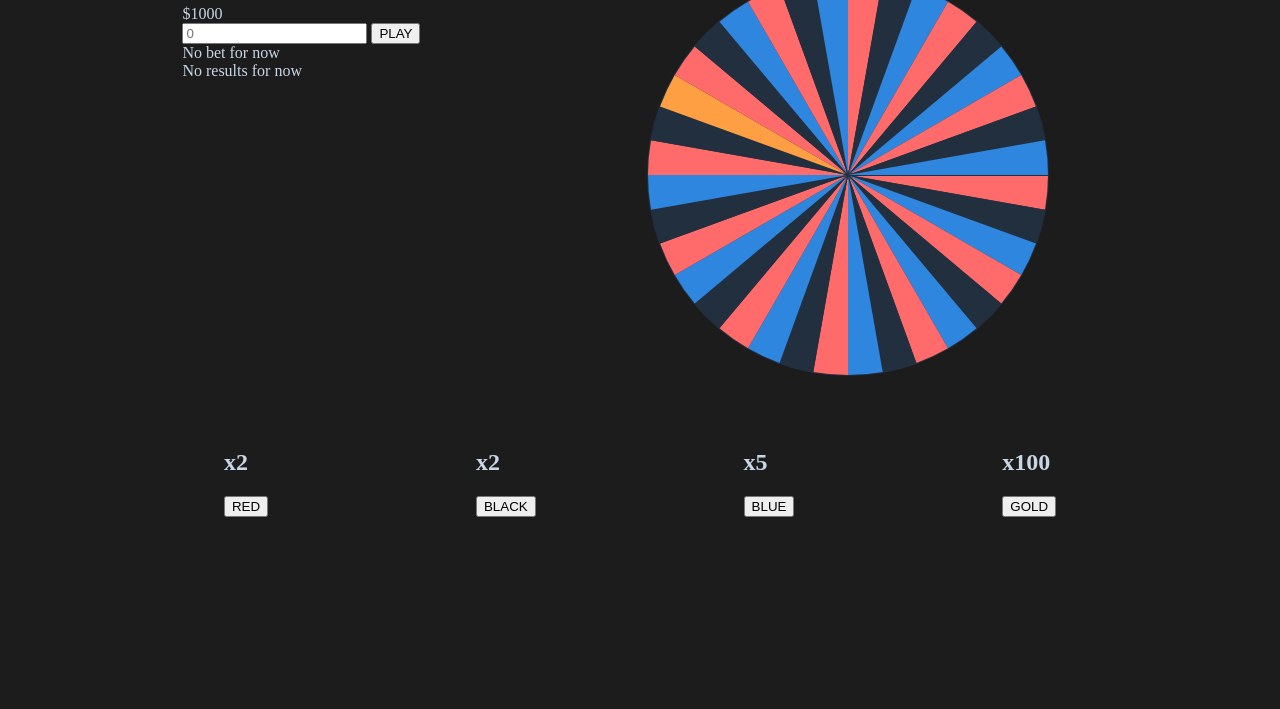
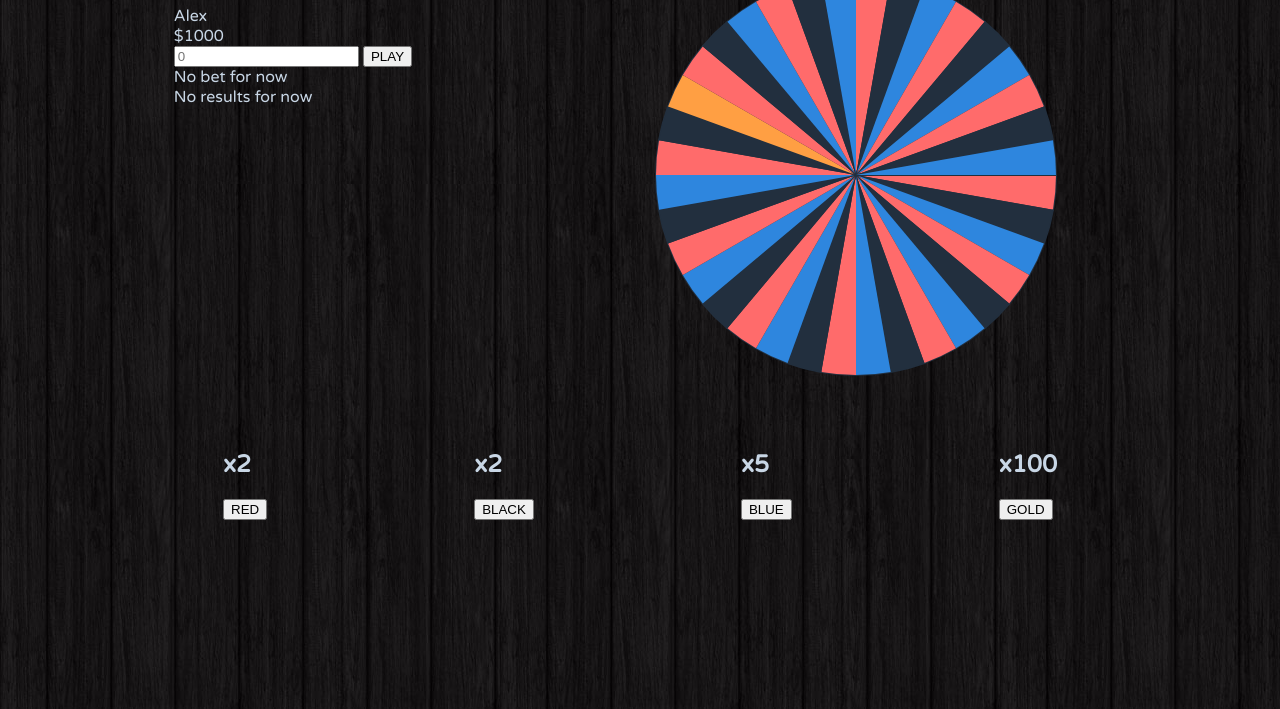
Before and after one commit to axellerose/project-roulette, a plain HTML site: page index.html in a window 1280 px wide. Shown: the part 91-800 px from the top of the page. Drawn offline with Linux system fonts and the light colour scheme.

Commit message:
bg, show user, show balance

```diff
--- a/canvas.js
+++ b/canvas.js
@@ -21,11 +21,16 @@ var colors = [
     "#ff6b6b", "#222f3e", "#2e86de",
     "#ff6b6b", "#222f3e", "#2e86de",
 ];
+// Set up new player
+let player = new Player("Alex", 1000);
+let playerName = document.querySelector(".playerName");
+playerName.innerHTML = player.name; //show name
+let playerBalance = document.querySelector(".balance span");
+playerBalance.innerHTML = player.balance; //show balance
 
-let player = new Player("alex", 10000);
 
-var startAngle = 0;
-var arc = Math.PI / 18;
+let startAngle = 0;
+let arc = Math.PI / 18;
 
 function drawRouletteWheel() {
     const ctx = canvas.getContext("2d");
@@ -104,7 +109,7 @@ function showResult(index){
         result.innerHTML = "Winner sector is: RED";
     } else if (colors[index] == "#2e86de") {
         result.innerHTML = "Winner sector is: BLUE";
-    } else if (colors[index] == "gold") {
+    } else if (colors[index] == "#ff9f43") {
         result.innerHTML = "Winner sector is: GOLD";
     }
 }
--- a/game.js
+++ b/game.js
@@ -1,9 +1,10 @@
 class Player {
     constructor (name, balance) {
         this.name = name;
-        this.balance = document.querySelectorAll(".balance span").innerHTML;
+        this.balance = balance;
         this.betMade = 0;
         this.colorPressed = 'no color pressed';
+
     }
     onColorClick(color) {
         let blue = "#2e86de";
@@ -19,7 +20,7 @@ class Player {
         } else if (color == "#222f3e"){
             betStatus.innerHTML = `Your bet is BLACK`;
         } else if (color == "#ff9f43"){
-            betStatus.innerHTML = `Your bet is BLUE`;
+            betStatus.innerHTML = `Your bet is GOLD`;
         }
     }
 }
--- a/index.html
+++ b/index.html
@@ -5,14 +5,19 @@
     <meta name="viewport" content="width=device-width, initial-scale=1.0">
     <title>Roulette of Colors</title>
     <link rel="stylesheet" href="style.css">
+    <link href="https://fonts.googleapis.com/css2?family=Varela+Round&display=swap" rel="stylesheet">
 </head>
 <body>
     <div class="main">
         <div class="leftSide column-vertical">
             <h1>Roulette of Colors</h1>
-            <div class="balance">$<span>1000</span></div>
+            <div class="playerName">player</div>
+            <div class="balance">$<span id="cash">1000</span></div>
+
             <input class="make-bet" type="number" min="0" placeholder="0">
             <button class="btn play" value="spin" onclick="spin()">PLAY</button>
+
+
             <div class="bet">No bet for now</div>
             <div class="result">No results for now</div>
         </div>
@@ -31,9 +36,9 @@
             <h2>x2</h2>
             <button class="btn btn-black" onclick="player.onColorClick('#222f3e')">BLACK</button>
         </div>
-        <div class="btn column-vertical">
+        <div class="blue column-vertical">
             <h2>x5</h2>
-            <button class="btn btn-blue" onclick="player.onColorClick('#2e86de;')">BLUE</button>
+            <button class="btn btn-blue" onclick="player.onColorClick('#2e86de')">BLUE</button>
         </div>
         <div class="red column-vertical">
             <h2>x100</h2>
--- a/style.css
+++ b/style.css
@@ -1,8 +1,17 @@
 body {
     margin: 0;
     padding: 1em;
-    background-color: #1c1c1c;
+    background-color: black;
+    background-image: url(./img/bg3.jpg);
+    background-color: #5f27cd;
+    background-size: inherit;
+    background-repeat: repeat;
     color: #c8d6e5;
+    font-family: 'Varela Round', sans-serif;
+}
+
+h1 {
+    font-family: 'Varela Round', sans-serif;
 }
 
 .main {
```
Also changed, not shown: img/bg2.png (added), img/bg3.jpg (added), 1 other file.
